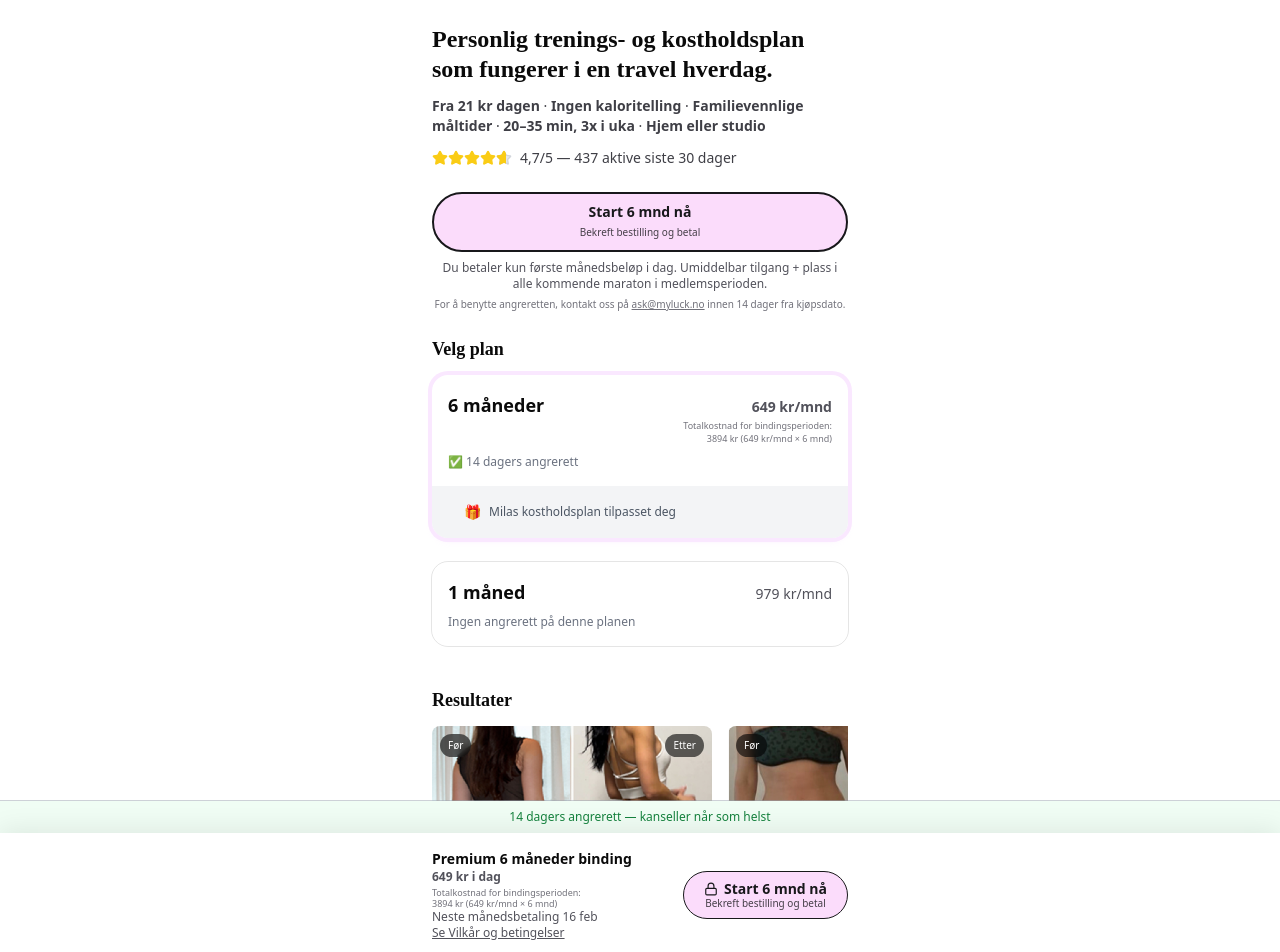
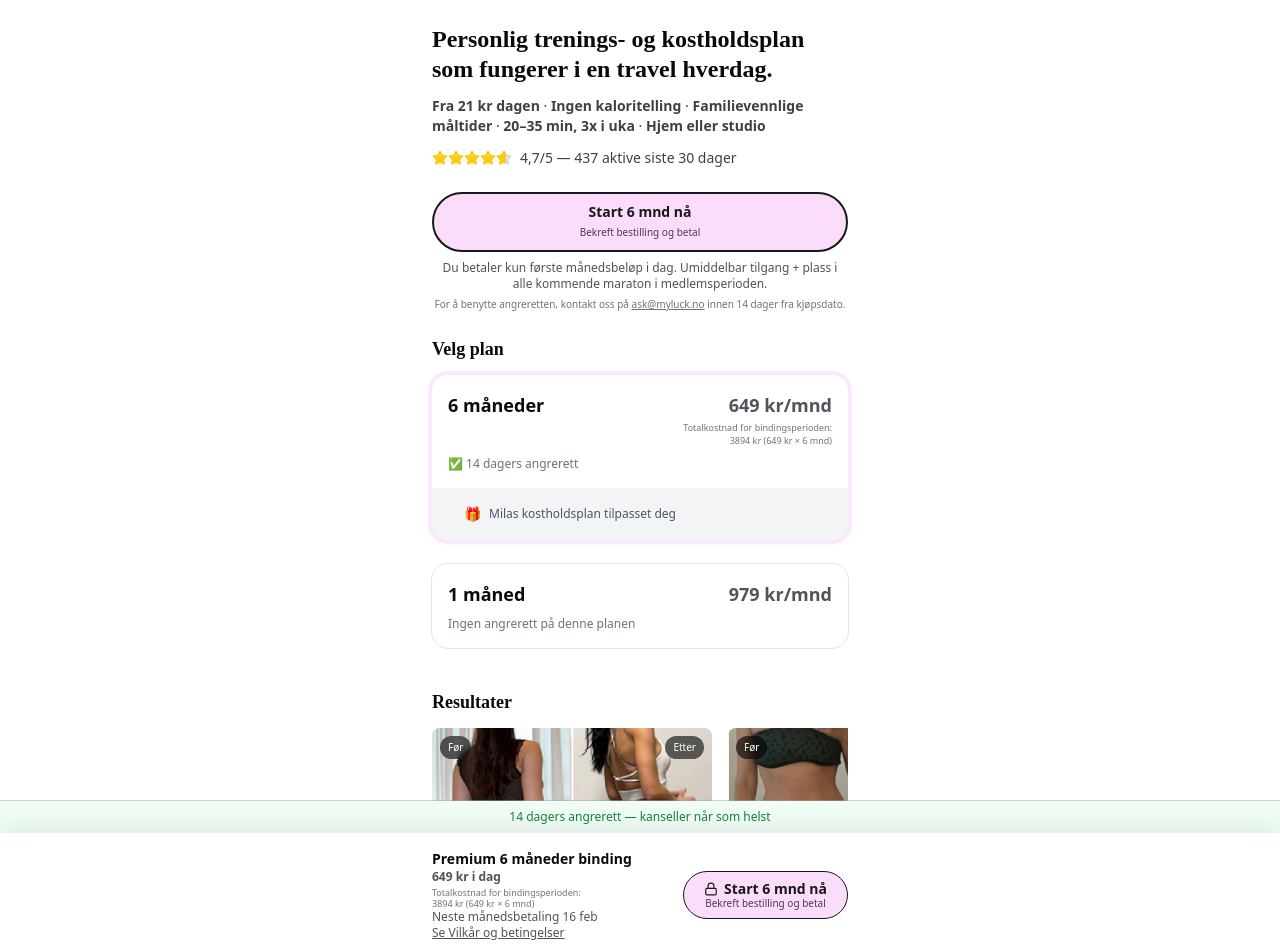
Before and after one commit to jk845/myluck-felipe, a React (Vite) app: page / in a window 1280 px wide. Shown: the top 952 px of the page. Built offline with nearby package versions, Linux system fonts and the light colour scheme; no server answers; a web font is replaced by a local one.

Commit message:
style: increase price font size and update total cost text format in checkout

```diff
--- a/src/components/presenters/checkout/CheckoutV2Presenter.tsx
+++ b/src/components/presenters/checkout/CheckoutV2Presenter.tsx
@@ -175,10 +175,10 @@ const CheckoutV2Presenter: React.FC<CheckoutV2PresenterProps> = ({
                                 <div className="flex items-baseline justify-between">
                                     <h3 className="text-lg font-semibold">{plans['6month'].label}</h3>
                                     <div className="text-right">
-                                        <div className="text-sm text-zinc-600 font-semibold">{plans['6month'].priceToday} kr/mnd</div>
+                                        <div className="text-lg text-zinc-600 font-semibold">{plans['6month'].priceToday} kr/mnd</div>
                                         <div className="text-[9px] text-zinc-500 font-medium mt-0.5">
                                             Totalkostnad for bindingsperioden:<br />
-                                            {plans['6month'].priceToday * 6} kr ({plans['6month'].priceToday} kr/mnd × 6 mnd)
+                                            {plans['6month'].priceToday * 6} kr ({plans['6month'].priceToday} kr × 6 mnd)
                                         </div>
                                     </div>
                                 </div>
@@ -208,7 +208,7 @@ const CheckoutV2Presenter: React.FC<CheckoutV2PresenterProps> = ({
                                 <div className="flex items-baseline justify-between">
                                     <h3 className="text-lg font-semibold">{plans['1month'].label}</h3>
                                     <div className="text-right">
-                                        <span className="text-sm text-zinc-600">979 kr/mnd</span>
+                                        <span className="text-lg text-zinc-600 font-semibold">979 kr/mnd</span>
                                     </div>
                                 </div>
                                 <p className="text-xs text-gray-500 mt-2">
@@ -467,7 +467,7 @@ const CheckoutV2Presenter: React.FC<CheckoutV2PresenterProps> = ({
                             {selectedPlan === '6month' && (
                                 <div className="text-[9px] text-zinc-500 font-medium leading-tight mt-0.5">
                                     Totalkostnad for bindingsperioden:<br />
-                                    {currentPlan.priceToday * 6} kr ({currentPlan.priceToday} kr/mnd × 6 mnd)
+                                    {currentPlan.priceToday * 6} kr ({currentPlan.priceToday} kr × 6 mnd)
                                 </div>
                             )}
                             <div className="text-xs text-zinc-600">
```
